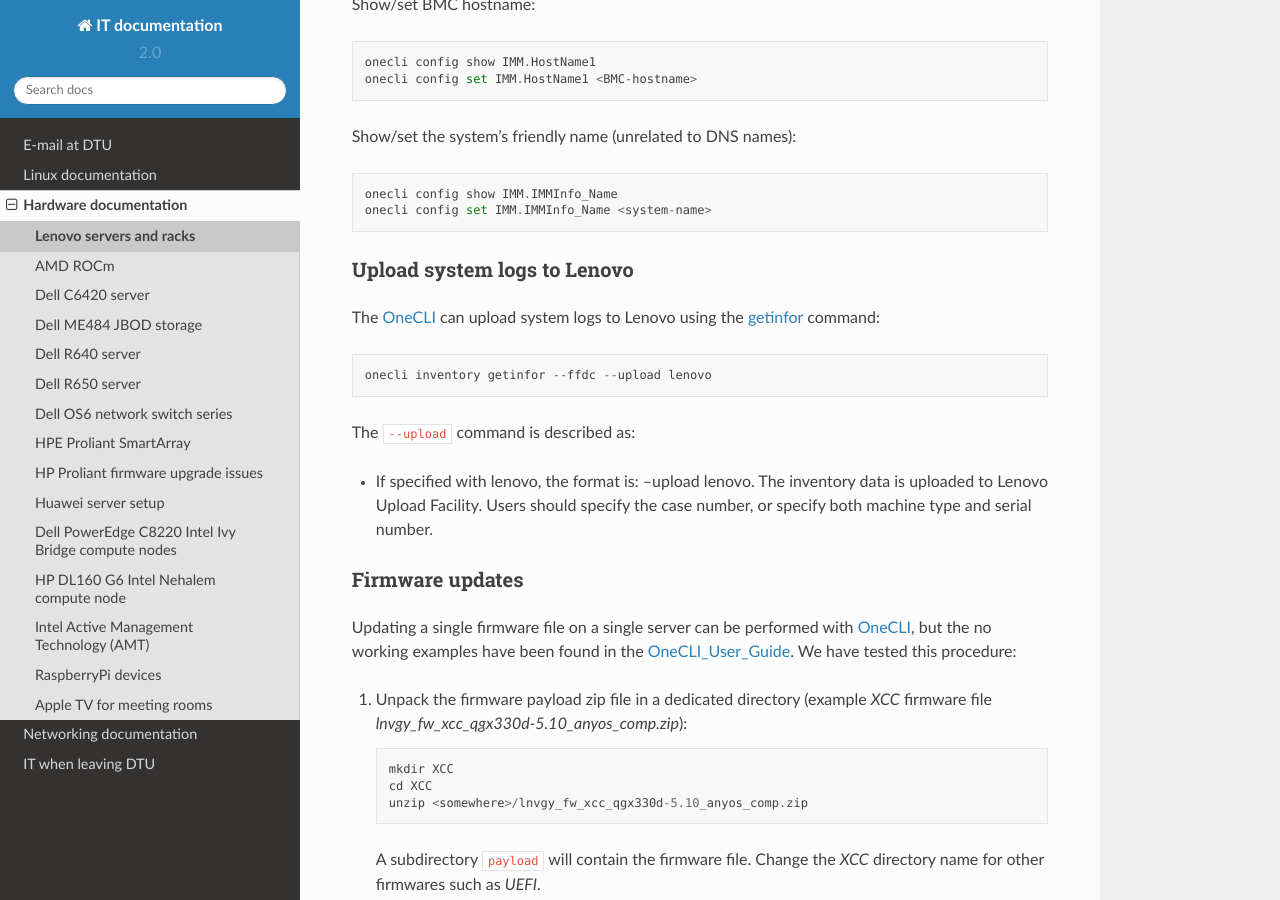
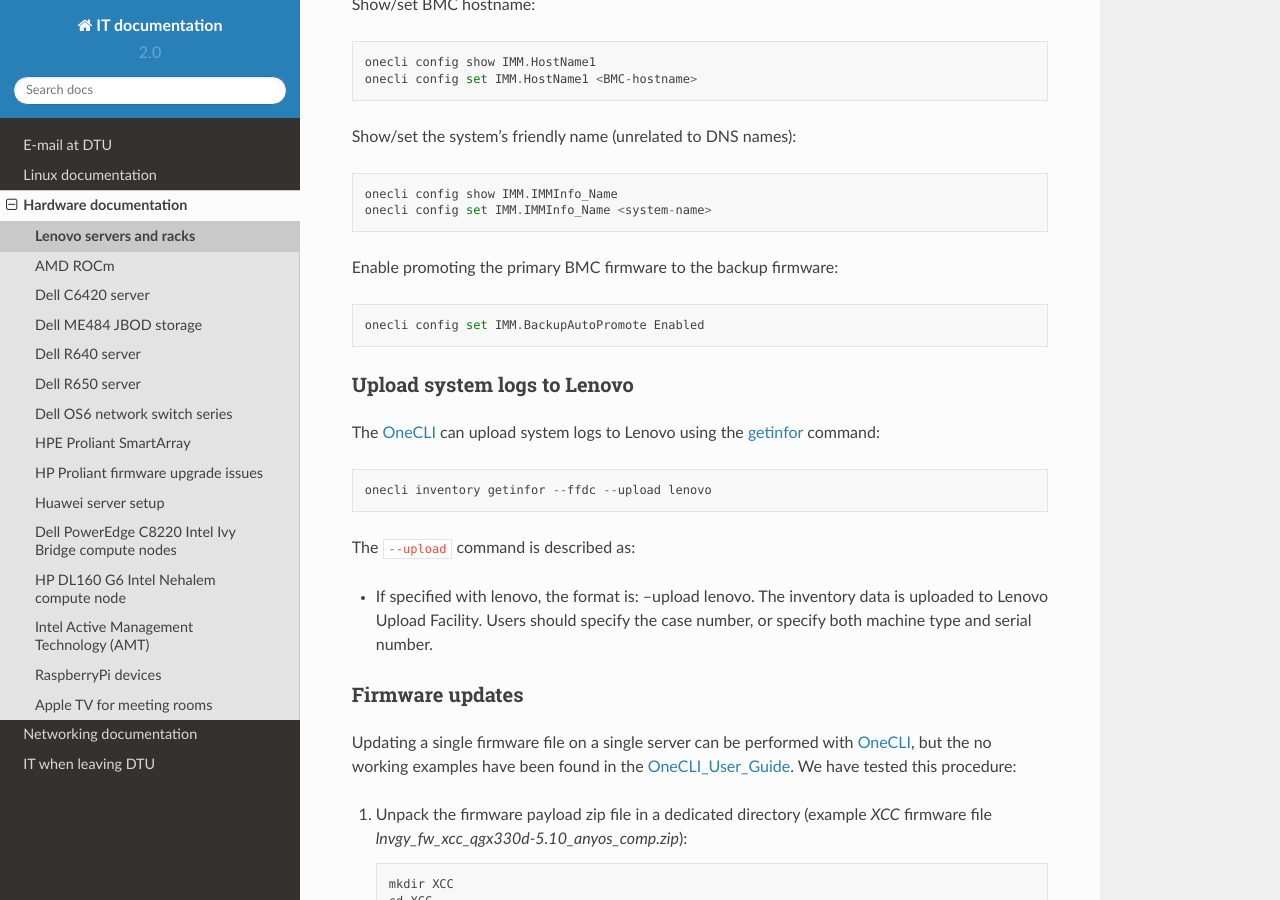
Before and after one commit to OleHolmNielsen/ITwiki, a Sphinx documentation site: the page built from docs/Lenovo_XClarity_BMC.rst, in a window 1280 px wide and 900 px high, scrolled down 2114 px. Built offline with Sphinx 7.4.7 and the Read the Docs theme 2.0.0, drawn with Linux system fonts in a browser that asks for light colours.

Commit message:
Enable promoting the primary BMC firmware to the backup firmware

```diff
--- a/docs/Lenovo_XClarity_BMC.rst
+++ b/docs/Lenovo_XClarity_BMC.rst
@@ -93,6 +93,10 @@ Show/set the system's friendly name (unrelated to DNS names)::
   onecli config show IMM.IMMInfo_Name
   onecli config set IMM.IMMInfo_Name <system-name>
 
+Enable promoting the primary BMC firmware to the backup firmware::
+
+  onecli config set IMM.BackupAutoPromote Enabled
+
 Upload system logs to Lenovo
 ------------------------------
 
```
